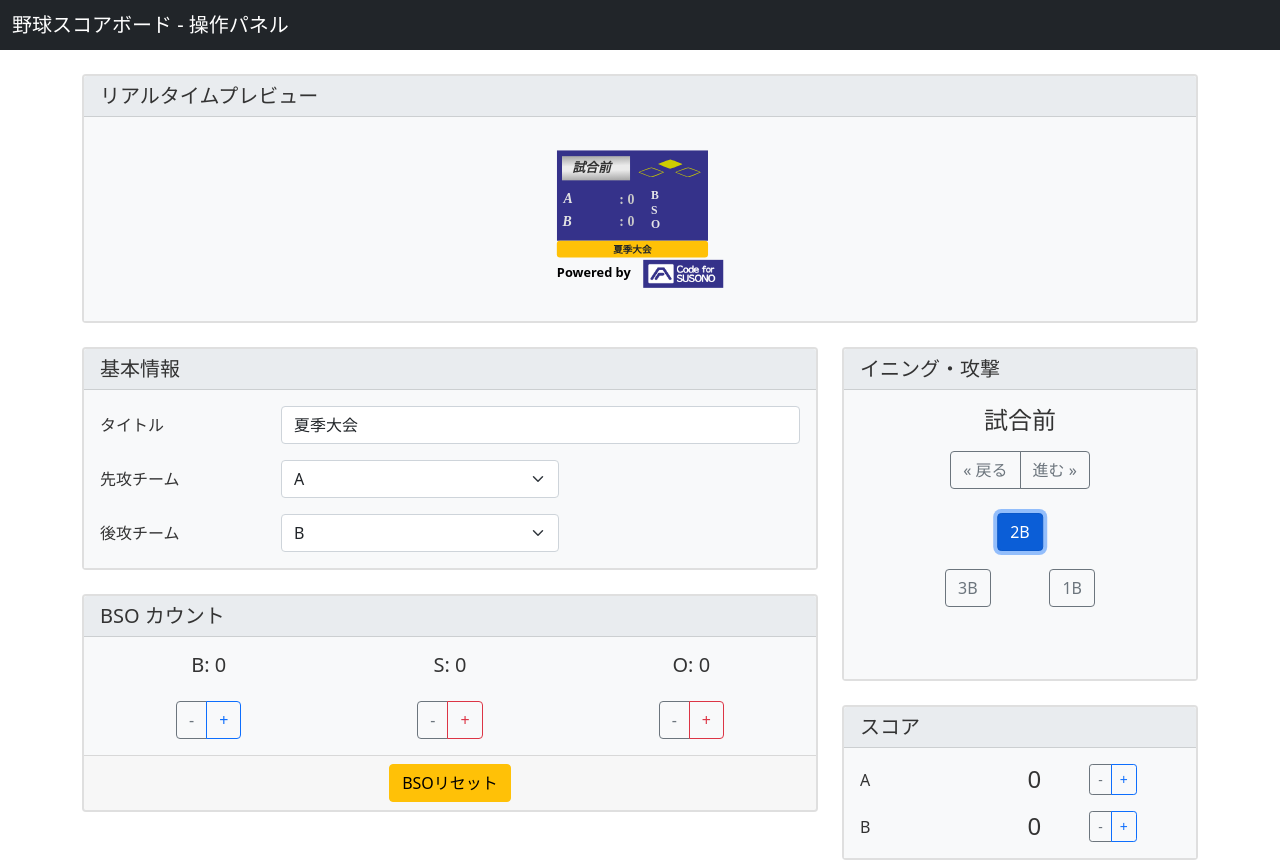
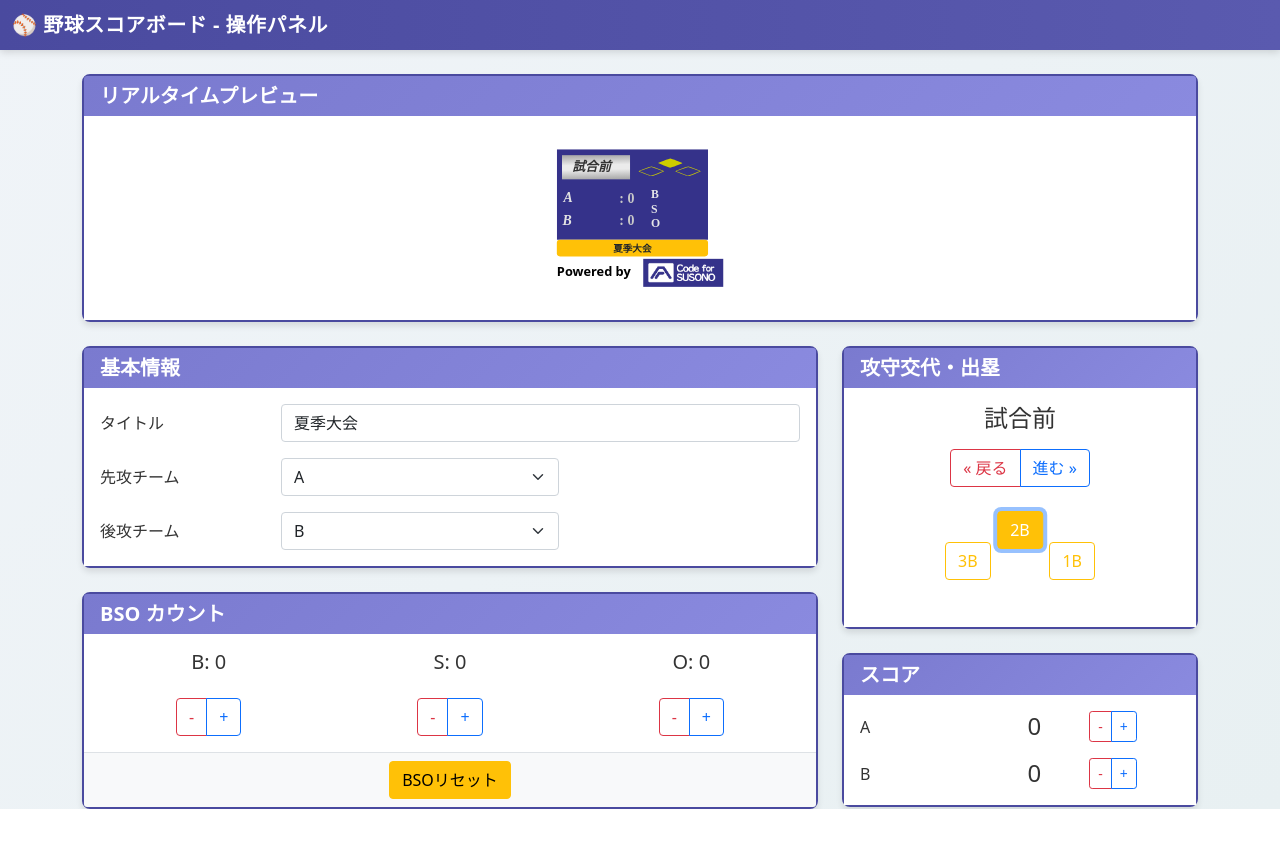
Before and after one commit to CodeforSusono/baseball_broadcast_board, a website: page operation.html in a window 1280 px wide. Both pictures are taken after a click on the button "2B". After the commit the page ends 809 px from the top, so only its background shows below. Drawn offline with Linux system fonts and the light colour scheme.

Commit message:
Adjusted the design of the operation.html page to match the others.

```diff
--- a/operation.html
+++ b/operation.html
@@ -8,18 +8,150 @@
     <link rel="stylesheet" href="css/bootstrap.min.css" />
     <link rel="stylesheet" href="css/main.css" />
     <style>
+      /* CSS Variables for Color Scheme */
+      :root {
+        --primary-color: #4a4a9f;      /* Code for SUSONO Purple */
+        --secondary-color: #2d8659;     /* Baseball Field Green */
+        --accent-color: #ff6b35;        /* Accent Orange */
+        --light-bg: #f0f4f8;            /* Light Background */
+        --card-shadow: 0 4px 6px rgba(0, 0, 0, 0.1);
+      }
+
+      body {
+        background: linear-gradient(135deg, #f0f4f8 0%, #e8f0f2 100%);
+        min-height: 100vh;
+      }
+
+      /* Navigation Bar */
+      .navbar {
+        background: linear-gradient(90deg, var(--primary-color) 0%, #5a5aaf 100%) !important;
+        box-shadow: 0 2px 8px rgba(0, 0, 0, 0.15);
+      }
+
+      .navbar-brand {
+        font-weight: 600;
+        letter-spacing: 0.5px;
+      }
+
+      /* Card Styling */
       .card {
-        border-width: 2px;
+        border: 2px solid var(--primary-color);
+        border-radius: 8px;
+        box-shadow: var(--card-shadow);
+        background: white;
       }
+
       .card-header {
-        background-color: #e9ecef;
+        background: linear-gradient(135deg, #7a7acf 0%, #8a8adf 100%);
+        color: white;
+        font-weight: 600;
+        border-bottom: none;
       }
+
       .card-body {
+        background-color: #ffffff;
+      }
+
+      .card-footer {
         background-color: #f8f9fa;
+        border-top: 1px solid #dee2e6;
       }
+
+      /* Button Styling */
+      .btn-primary:not(.position-relative .btn) {
+        background: linear-gradient(90deg, var(--primary-color) 0%, #5a5aaf 100%);
+        border: none;
+        font-weight: 600;
+      }
+
+      .btn-primary:not(.position-relative .btn):hover {
+        background: linear-gradient(90deg, #3a3a8f 0%, #4a4a9f 100%);
+      }
+
+      .btn-outline-primary:not(.position-relative .btn) {
+        border-color: var(--primary-color);
+        color: var(--primary-color);
+      }
+
+      .btn-outline-primary:not(.position-relative .btn):hover {
+        background-color: var(--primary-color);
+        border-color: var(--primary-color);
+      }
+
       div.power.powered-by-black {
         color: black;
         font-weight: bold;
+      }
+
+      /* +/- Button Colors */
+      .btn-group .btn:last-child,
+      .btn-outline-primary {
+        background-color: transparent;
+        color: #0d6efd;
+        border-color: #0d6efd;
+      }
+
+      .btn-group .btn:last-child:hover,
+      .btn-outline-primary:hover {
+        background-color: #0d6efd;
+        color: white;
+        border-color: #0d6efd;
+      }
+
+      .btn-group .btn:first-child,
+      .btn-outline-secondary {
+        background-color: transparent;
+        color: #dc3545;
+        border-color: #dc3545;
+      }
+
+      .btn-group .btn:first-child:hover,
+      .btn-outline-secondary:hover {
+        background-color: #dc3545;
+        color: white;
+        border-color: #dc3545;
+      }
+
+      /* Base Runner Buttons (1B, 2B, 3B) */
+      .position-relative.mx-auto .btn.btn-outline-secondary {
+        background-color: transparent !important;
+        background-image: none !important;
+        color: #ffc107 !important;
+        border-color: #ffc107 !important;
+      }
+
+      .position-relative.mx-auto .btn.btn-outline-secondary:hover {
+        background-color: rgba(255, 193, 7, 0.1) !important;
+        background-image: none !important;
+        color: #ffc107 !important;
+        border-color: #ffc107 !important;
+      }
+
+      .position-relative.mx-auto .btn.btn-primary {
+        background-color: #ffc107 !important;
+        background-image: none !important;
+        color: white !important;
+        border-color: #ffc107 !important;
+      }
+
+      .position-relative.mx-auto .btn.btn-primary:hover {
+        background-color: #e0a800 !important;
+        background-image: none !important;
+        color: white !important;
+        border-color: #e0a800 !important;
+      }
+
+      .position-relative.mx-auto .btn.btn-primary:focus,
+      .position-relative.mx-auto .btn.btn-primary:active {
+        background-color: #ffc107 !important;
+        background-image: none !important;
+        color: white !important;
+        border-color: #ffc107 !important;
+      }
+
+      /* Reduce bottom padding for base runner area */
+      .position-relative.mx-auto {
+        margin-bottom: 0 !important;
       }
     </style>
   </head>
@@ -27,7 +159,7 @@
     <div id="app">
       <nav class="navbar navbar-dark bg-dark">
         <div class="container-fluid">
-          <span class="navbar-brand mb-0 h1">野球スコアボード - 操作パネル</span>
+          <span class="navbar-brand mb-0 h1">⚾ 野球スコアボード - 操作パネル</span>
         </div>
       </nav>
 
@@ -119,7 +251,7 @@
           <div class="col-lg-4">
             <!-- イニング・攻撃カード -->
             <div class="card mb-4">
-              <div class="card-header h5">イニング・攻撃</div>
+              <div class="card-header h5">攻守交代・出塁</div>
               <div class="card-body text-center">
                 <div class="h4 mb-3">{{ inningMsg() }}</div>
                 <div class="btn-group mb-4">
@@ -127,7 +259,7 @@
                   <button class="btn btn-outline-secondary" @click="gameForward">進む &raquo;</button>
                 </div>
                 <!-- ランナー -->
-                <div class="position-relative mx-auto" style="width: 150px; height: 150px;">
+                <div class="position-relative mx-auto" style="width: 150px; height: 100px;">
                   <button @click="second_base = !second_base" :class="['btn', second_base ? 'btn-primary' : 'btn-outline-secondary', 'position-absolute', 'top-0', 'start-50', 'translate-middle-x']">2B</button>
                   <button @click="third_base = !third_base" :class="['btn', third_base ? 'btn-primary' : 'btn-outline-secondary', 'position-absolute', 'top-50', 'start-0', 'translate-middle-y']">3B</button>
                   <button @click="first_base = !first_base" :class="['btn', first_base ? 'btn-primary' : 'btn-outline-secondary', 'position-absolute', 'top-50', 'end-0', 'translate-middle-y']">1B</button>
```
